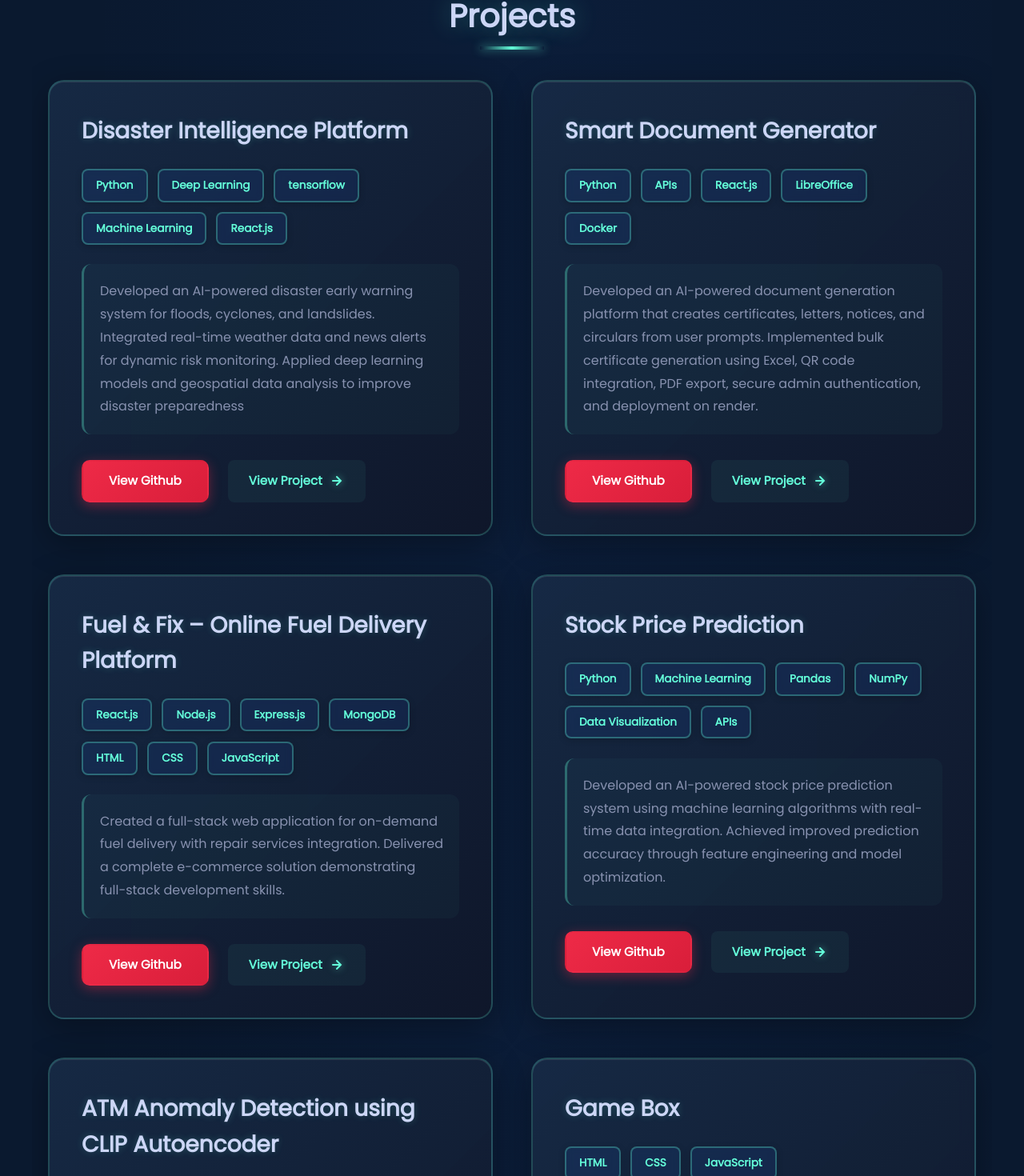
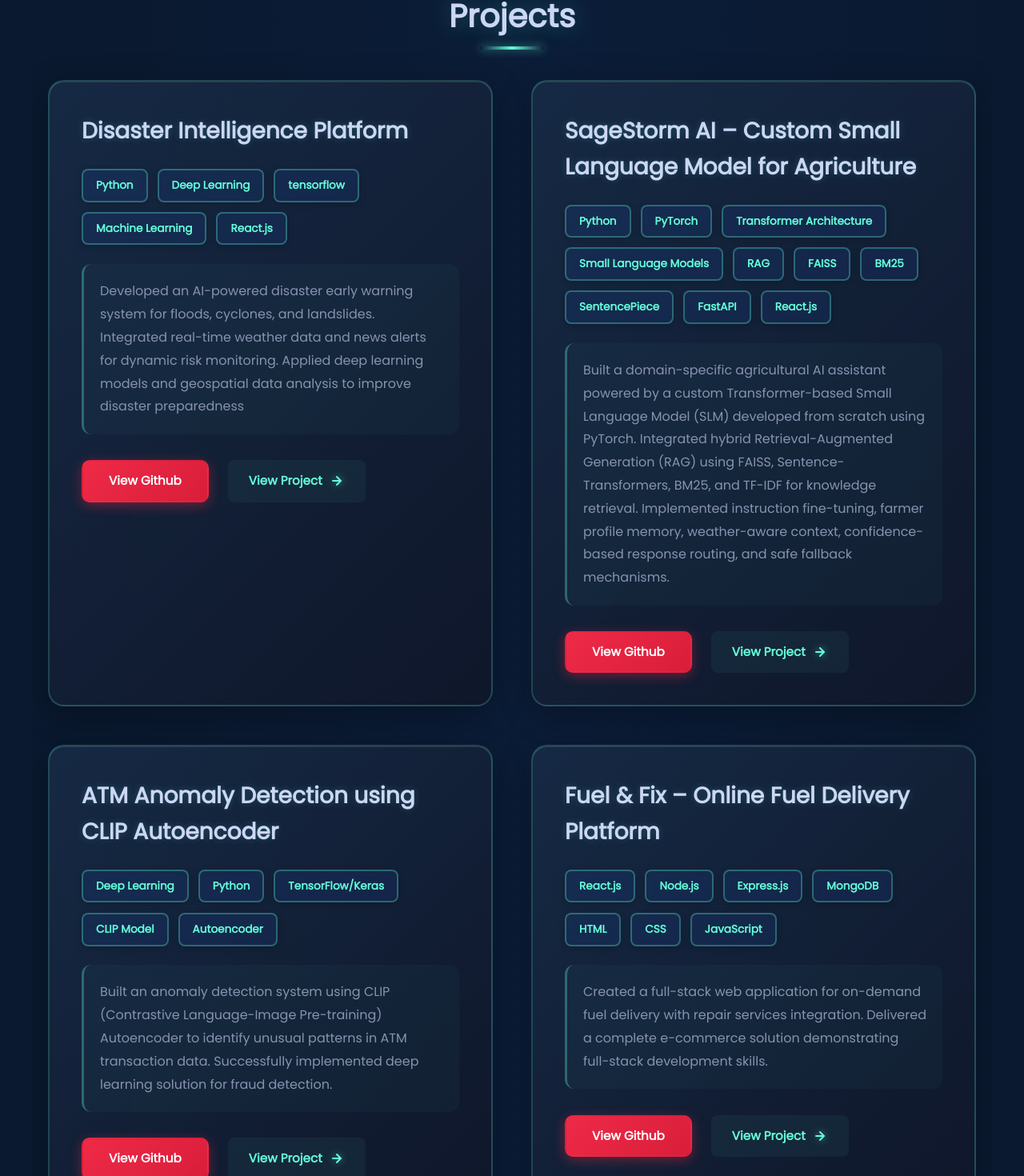
Before and after one commit to smanikandaprabu2005/my_portfolio, a React (Vite) app: page / in a window 1280 px wide. Shown: the part 1630-3100 px from the top of the page at 80% size. Built offline with nearby package versions, Linux system fonts and the light colour scheme; no server answers.

Commit message:
Update portfolio projects

```diff
--- a/src/components/Projects.jsx
+++ b/src/components/Projects.jsx
@@ -11,11 +11,29 @@ const Projects = () => {
       projectUrl: 'https://www.linkedin.com/feed/update/urn:li:activity:7424847319428313088/'
     },
     {
-      title: 'Smart Document Generator',
-      description: 'Developed an AI-powered document generation platform that creates certificates, letters, notices, and circulars from user prompts. Implemented bulk certificate generation using Excel, QR code integration, PDF export, secure admin authentication, and deployment on render.',
-      technologies: ['Python', 'APIs', 'React.js', 'LibreOffice', 'Docker'],
-      githubUrl: 'https://github.com/smanikandaprabu2005/smart-document-generator',
-      projectUrl: 'https://drive.google.com/file/d/1pT6lE9Rv2UhFbRpVqWft0p_qAtPXP0te/view?usp=sharing'
+    title: 'SageStorm AI – Custom Small Language Model for Agriculture',
+    description:'Built a domain-specific agricultural AI assistant powered by a custom Transformer-based Small Language Model (SLM) developed from scratch using PyTorch. Integrated hybrid Retrieval-Augmented Generation (RAG) using FAISS, Sentence-Transformers, BM25, and TF-IDF for knowledge retrieval. Implemented instruction fine-tuning, farmer profile memory, weather-aware context, confidence-based response routing, and safe fallback mechanisms.',
+    technologies: [
+      'Python',
+      'PyTorch',
+      'Transformer Architecture',
+      'Small Language Models',
+      'RAG',
+      'FAISS',
+      'BM25',
+      'SentencePiece',
+      'FastAPI',
+      'React.js'
+     ],
+     githubUrl: 'https://github.com/smanikandaprabu2005/sage-Ai',
+     projectUrl: 'https://drive.google.com/file/d/1FdKNiqNaQX-UQCzPve5sUR0VhxYdW6i9/view?usp=sharing'
+    },
+    {
+      title: 'ATM Anomaly Detection using CLIP Autoencoder',
+      description: 'Built an anomaly detection system using CLIP (Contrastive Language-Image Pre-training) Autoencoder to identify unusual patterns in ATM transaction data. Successfully implemented deep learning solution for fraud detection.',
+      technologies: ['Deep Learning', 'Python', 'TensorFlow/Keras', 'CLIP Model', 'Autoencoder'],
+      githubUrl: 'https://github.com/smanikandaprabu2005/atm-anomaly-detection',
+      projectUrl: 'https://drive.google.com/file/d/13K0mYoBkEoOkMGQH1RIDGiA6H9VksPvJ/view?usp=sharing'
     },
     {
       title: 'Fuel & Fix – Online Fuel Delivery Platform',
@@ -24,19 +42,19 @@ const Projects = () => {
       githubUrl: 'https://github.com/smanikandaprabu2005/fuel-and-fix',
       projectUrl: 'https://drive.google.com/file/d/1-Cv_4dbKN3qxgebTiPnnwxiy2cz4TDOa/view?usp=sharing'
     },
+        {
+      title: 'Smart Document Generator',
+      description: 'Developed an AI-powered document generation platform that creates certificates, letters, notices, and circulars from user prompts. Implemented bulk certificate generation using Excel, QR code integration, PDF export, secure admin authentication, and deployment on render.',
+      technologies: ['Python', 'APIs', 'React.js', 'LibreOffice', 'Docker'],
+      githubUrl: 'https://github.com/smanikandaprabu2005/smart-document-generator',
+      projectUrl: 'https://drive.google.com/file/d/1pT6lE9Rv2UhFbRpVqWft0p_qAtPXP0te/view?usp=sharing'
+    },
     {
       title: 'Stock Price Prediction',
       description: 'Developed an AI-powered stock price prediction system using machine learning algorithms with real-time data integration. Achieved improved prediction accuracy through feature engineering and model optimization.',
       technologies: ['Python', 'Machine Learning', 'Pandas', 'NumPy', 'Data Visualization', 'APIs'],
       githubUrl: 'https://github.com/smanikandaprabu2005/Stock-Price-Prediction',
       projectUrl: 'https://drive.google.com/file/d/1pIcnVWUkvlLbyPJtXjDuh31ImRe9_1BF/view?usp=sharing'
-    },
-    {
-      title: 'ATM Anomaly Detection using CLIP Autoencoder',
-      description: 'Built an anomaly detection system using CLIP (Contrastive Language-Image Pre-training) Autoencoder to identify unusual patterns in ATM transaction data. Successfully implemented deep learning solution for fraud detection.',
-      technologies: ['Deep Learning', 'Python', 'TensorFlow/Keras', 'CLIP Model', 'Autoencoder'],
-      githubUrl: 'https://github.com/smanikandaprabu2005/atm-anomaly-detection',
-      projectUrl: 'https://drive.google.com/file/d/13K0mYoBkEoOkMGQH1RIDGiA6H9VksPvJ/view?usp=sharing'
     },
 
     {
```
